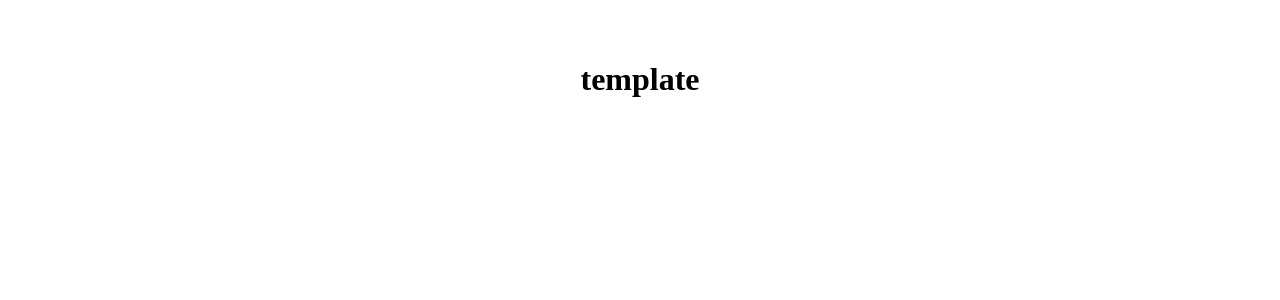
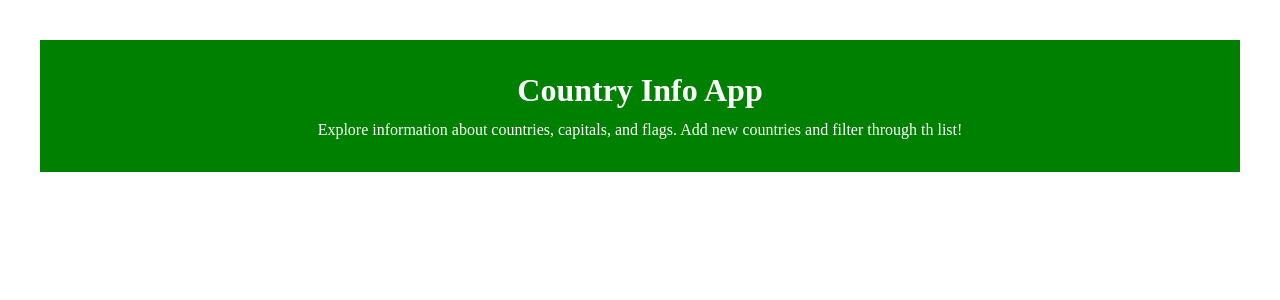
Before and after one commit to IdoiaBE/modulo-3-evaluacion-intermedia, a React (Vite) app: page / in a window 1280 px wide. Shown: the top 300 px of the page. Built offline with nearby package versions, Linux system fonts and the light colour scheme.

Commit message:
header with style added

```diff
--- a/src/components/App.jsx
+++ b/src/components/App.jsx
@@ -1,10 +1,16 @@
 
 import '../styles/App.scss';
+import Header from './Header';
 
 function App() {
   return (
-    <h1>template</h1>
+    <>
+    <Header/>
+    </>
   );
 }
 
 export default App;
+
+//1.Crear componentes: ListCountries, Country, Filters, AddCountry(opcional).
+//2.Crear variables de estado:
--- /dev/null
+++ b/src/components/Header.jsx
@@ -0,0 +1,12 @@
+import '../styles/Header.scss'
+
+function Header() {
+  return (
+    <header className='header'>
+        <h1 className='header_title'>Country Info App</h1>
+        <h2 className='header_subTitle'>Explore information about countries, capitals, and flags. Add new countries and filter through th list!</h2>
+    </header>
+  )
+}
+
+export default Header
--- /dev/null
+++ b/src/styles/Header.scss
@@ -0,0 +1,11 @@
+.header{
+    background-color: green;
+    color: white;
+    padding: 20px;
+    line-height: 18px;
+
+    &_subTitle{
+        font-size: 16px;
+        font-weight: 400;
+    }
+}
```
